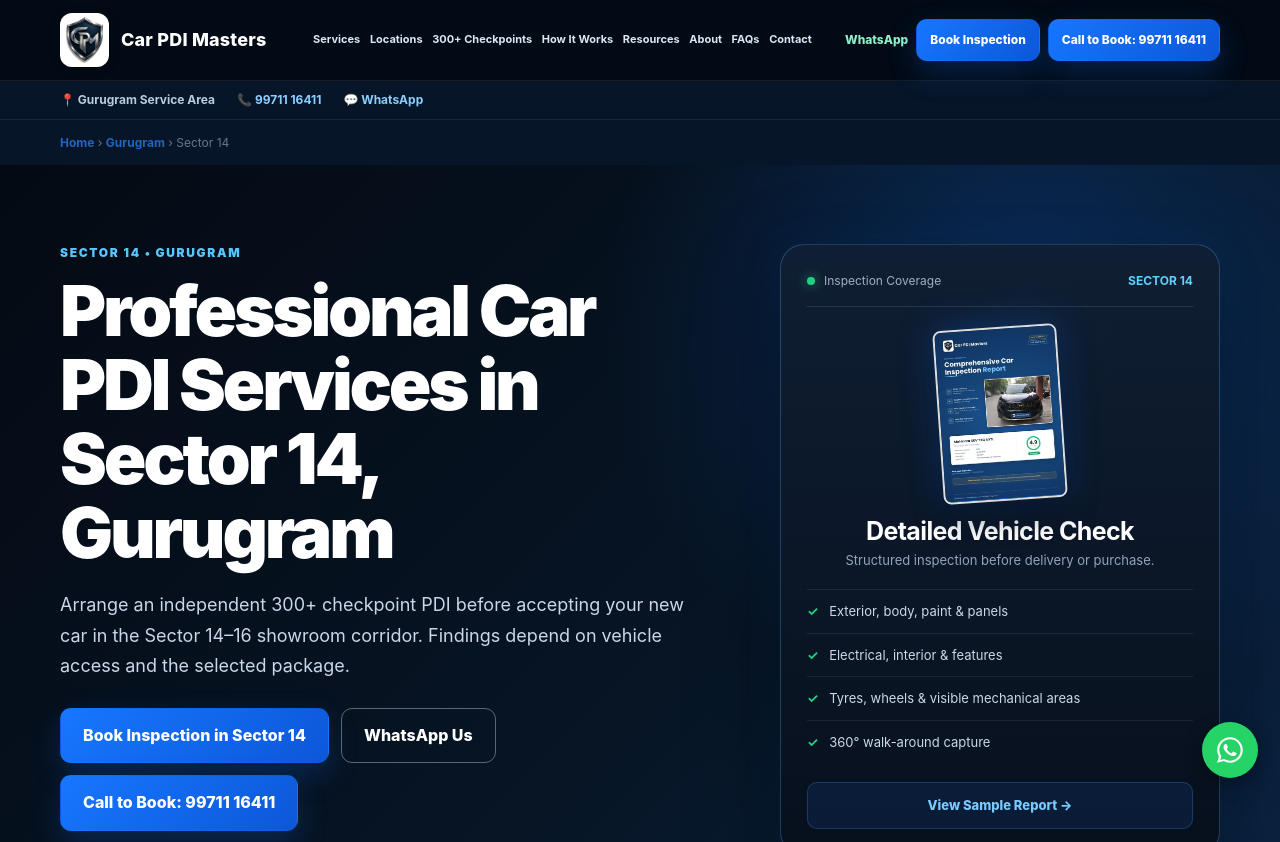
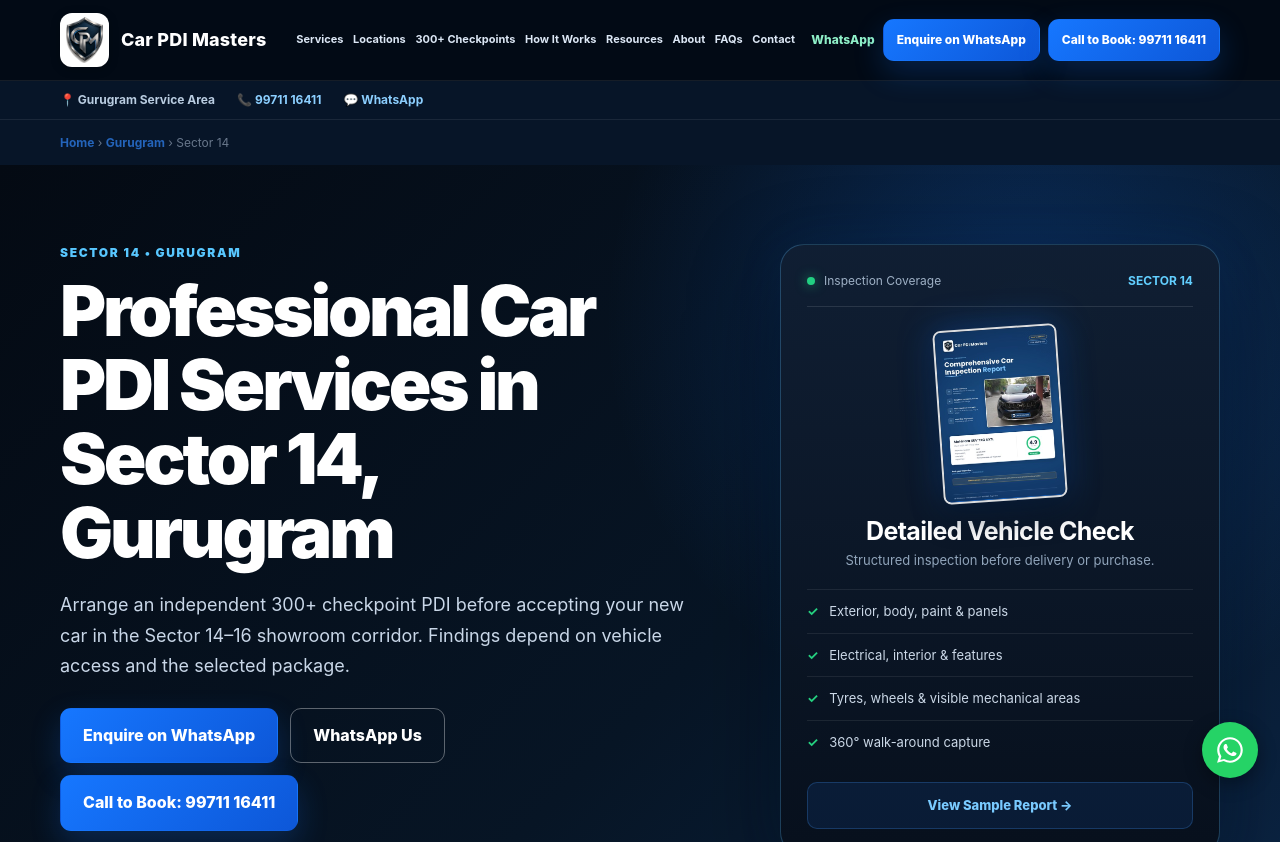
Before and after one commit to IshaanGaur/car-pdi-masters, a plain HTML site: page locations/gurugram/sector-14.html in a window 1280 px wide. Shown: the top 842 px of the page. Drawn offline with Linux system fonts and the light colour scheme.

Commit message:
Correct customer-facing enquiry journey in locations/gurugram/sector-14.html

```diff
--- a/locations/gurugram/sector-14.html
+++ b/locations/gurugram/sector-14.html
@@ -18,13 +18,13 @@
 <link rel="icon" href="/cpm-icon-192.png" type="image/png" sizes="192x192">
 <link rel="apple-touch-icon" href="/apple-touch-icon.png">
 </head>
-<body class="location-page"><header class="nav"><div class="container navin"><a class="brand" href="/" aria-label="Car PDI Masters home"><img src="/assets/cpm-logo.png" alt="Car PDI Masters"></a><nav class="links" aria-label="Main navigation"><a href="/services/car-pdi.html">Services</a><a href="/#locations">Locations</a><a href="/#checkpoints">300+ Checkpoints</a><a href="/#how-it-works">How It Works</a><a href="/#resources">Resources</a><a href="/#about">About</a><a href="/#faqs">FAQs</a><a href="/#contact">Contact</a></nav><div class="nav-actions"><a class="whatsapp-link" href="https://wa.me/919971116411?text=Hello%20Car%20PDI%20Masters%2C%20I%20want%20to%20book%20a%20car%20inspection%20in%20Delhi." target="_blank" rel="noopener">WhatsApp</a><a class="btn btn-primary nav-cta" href="/#booking">Book Inspection</a></div></div></header>
+<body class="location-page"><header class="nav"><div class="container navin"><a class="brand" href="/" aria-label="Car PDI Masters home"><img src="/assets/cpm-logo.png" alt="Car PDI Masters"></a><nav class="links" aria-label="Main navigation"><a href="/services/car-pdi.html">Services</a><a href="/#locations">Locations</a><a href="/#checkpoints">300+ Checkpoints</a><a href="/#how-it-works">How It Works</a><a href="/#resources">Resources</a><a href="/#about">About</a><a href="/#faqs">FAQs</a><a href="/#contact">Contact</a></nav><div class="nav-actions"><a class="whatsapp-link" href="https://wa.me/919971116411?text=Hello%20Car%20PDI%20Masters%2C%20I%20want%20to%20book%20a%20car%20inspection%20in%20Delhi." target="_blank" rel="noopener">WhatsApp</a><a class="btn btn-primary nav-cta" href="https://wa.me/919971116411?text=Hello%20Car%20PDI%20Masters%2C%20I%20want%20to%20enquire%20about%20a%20car%20inspection.">Enquire on WhatsApp</a></div></div></header>
 <div class="contact-strip"><div class="container contact-strip-in"><span>&#128205; Gurugram Service Area</span><span>&#128222; <a href="tel:+919971116411">99711 16411</a></span><a href="https://wa.me/919971116411" rel="noopener" target="_blank">&#128172; WhatsApp</a></div></div>
 <nav class="breadcrumbs container" aria-label="Breadcrumb"><a href="/">Home</a> <span>&#8250;</span> <a href="/locations/gurugram.html">Gurugram</a> <span>&#8250;</span> <span>Sector 14</span></nav>
 
 <main><section class="hero"><div class="container loc-hero-grid"><div class="loc-hero-copy"><div class="eyebrow">SECTOR 14 &#8226; GURUGRAM</div><h1>Professional Car PDI Services in Sector 14, Gurugram</h1>
 <p class="hero-lead">Arrange an independent 300+ checkpoint PDI before accepting your new car in the Sector 14–16 showroom corridor. Findings depend on vehicle access and the selected package.</p>
-<div class="actions"><a class="btn btn-primary btn-large" href="/#booking">Book Inspection in Sector 14</a><a class="btn btn-outline btn-large" href="https://wa.me/919971116411?text=Hello%20Car%20PDI%20Masters%2C%20I%20want%20to%20book%20a%20car%20inspection%20in%20Sector%2014%2C%20Gurugram." target="_blank" rel="noopener">WhatsApp Us</a></div></div>
+<div class="actions"><a class="btn btn-primary btn-large" href="https://wa.me/919971116411?text=Hello%20Car%20PDI%20Masters%2C%20I%20want%20to%20enquire%20about%20a%20car%20inspection.">Enquire on WhatsApp</a><a class="btn btn-outline btn-large" href="https://wa.me/919971116411?text=Hello%20Car%20PDI%20Masters%2C%20I%20want%20to%20book%20a%20car%20inspection%20in%20Sector%2014%2C%20Gurugram." target="_blank" rel="noopener">WhatsApp Us</a></div></div>
 <div class="hero-panel loc-panel">
 <div class="panel-top"><span class="live-dot"></span><span>Inspection Coverage</span><b>SECTOR 14</b></div>
 <a class="panel-ring loc-report-thumb" href="/sample-report.html" aria-label="Open the sample inspection report"><img src="/assets/sample-report-cover.jpg?v=20261023b" alt="Car PDI Masters sample inspection report" width="420" height="595"></a>
@@ -78,7 +78,7 @@
     </div>
   </div>
 </section>
-<section class="final-cta"><div class="container"><h2>Ready to inspect your car in Sector 14?</h2><p>Book a structured car PDI or car inspection in Sector 14, Gurugram.</p><div class="actions center"><a class="btn btn-primary btn-large" href="/#booking">Book Inspection</a><a class="btn btn-outline btn-large" href="tel:+919971116411">Call 99711 16411</a></div></div></section>
+<section class="final-cta"><div class="container"><h2>Ready to inspect your car in Sector 14?</h2><p>Book a structured car PDI or car inspection in Sector 14, Gurugram.</p><div class="actions center"><a class="btn btn-primary btn-large" href="https://wa.me/919971116411?text=Hello%20Car%20PDI%20Masters%2C%20I%20want%20to%20enquire%20about%20a%20car%20inspection.">Enquire on WhatsApp</a><a class="btn btn-outline btn-large" href="tel:+919971116411">Call 99711 16411</a></div></div></section>
 </main>
 
 <footer>
@@ -118,7 +118,7 @@
         <li><a href="/sample-report.html">Sample Report</a></li>
         <li><a href="/#faq">FAQs</a></li>
         <li><a href="/#contact">Contact</a></li>
-        <li><a href="/#booking">Book Inspection</a></li>
+        <li><a href="https://wa.me/919971116411?text=Hello%20Car%20PDI%20Masters%2C%20I%20want%20to%20enquire%20about%20a%20car%20inspection.">Enquire on WhatsApp</a></li>
       </ul>
     </div>
   </div>
```
